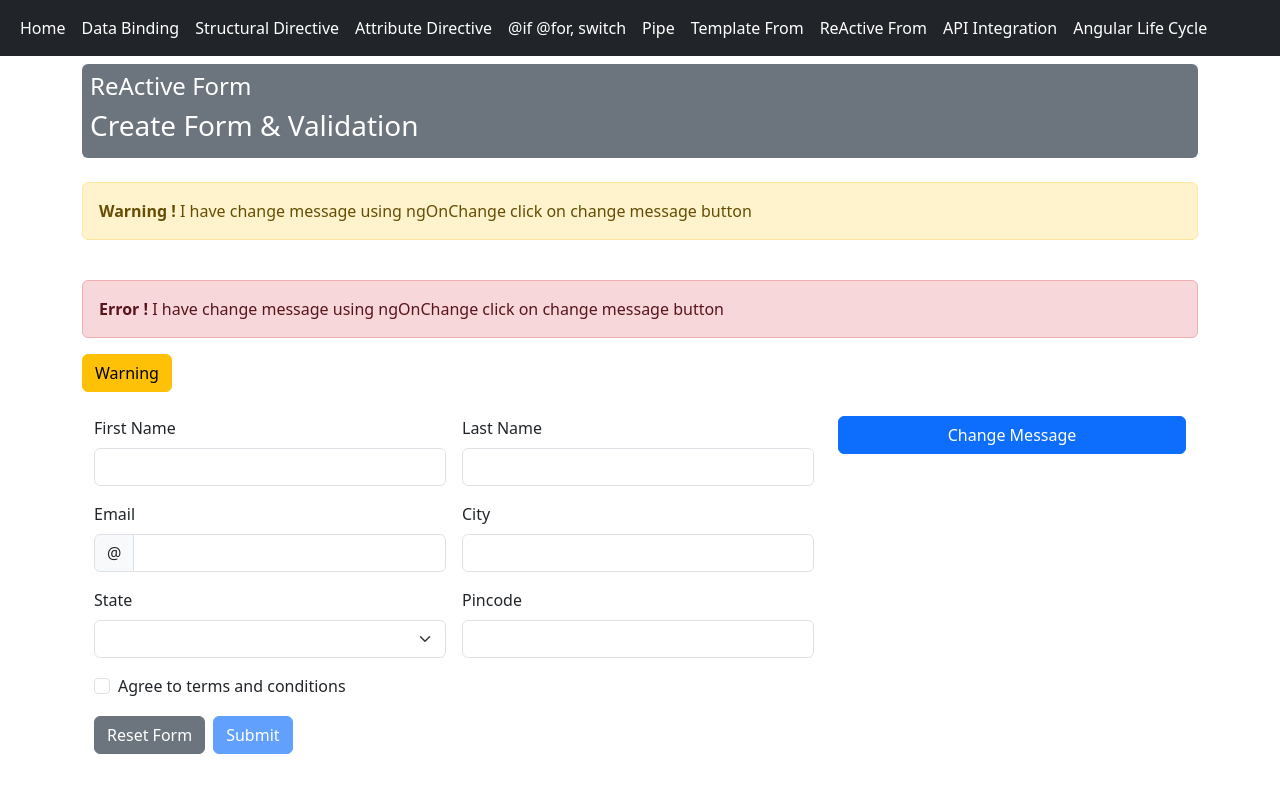
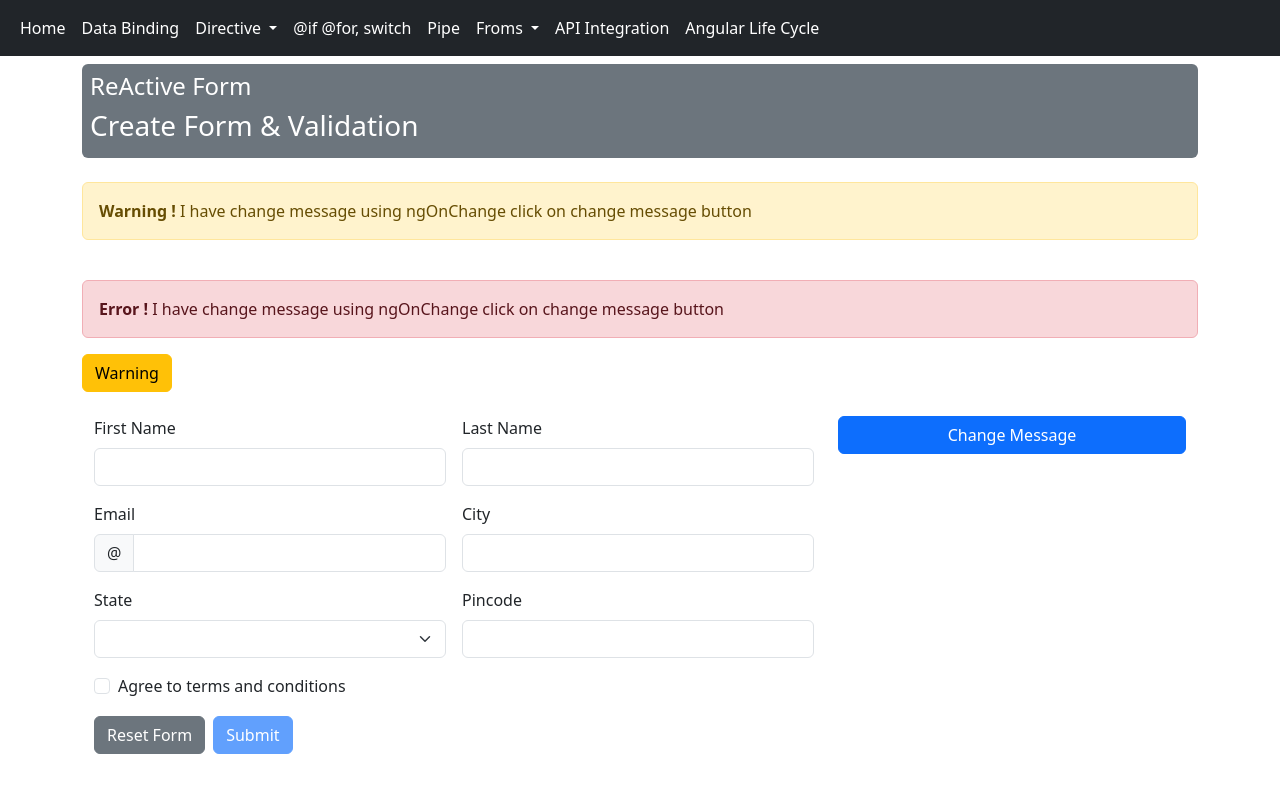
Before and after one commit to amitChauhanDeveloper/learn_angular18, an Angular app: page /reactive-from in a window 1280 px wide. Shown: the top 792 px of the page. Built offline with nearby package versions, Linux system fonts and the light colour scheme.

Commit message:
dropdown add

```diff
--- a/src/app/app.component.css
+++ b/src/app/app.component.css
@@ -2,3 +2,17 @@
   color: goldenrod;
   align-content: center;
 }
+
+/* More specific rule to override Bootstrap's styles */
+.dropdown-menu {
+  background-color: black !important;  /* Black background */
+}
+
+.dropdown-menu .dropdown-item {
+  color: white !important;  /* White text */
+}
+
+.dropdown-menu .dropdown-item:hover {
+  background-color: #333 !important;  /* Darker background on hover */
+  color: white !important;  /* Ensure white text on hover */
+}
--- a/src/app/app.component.html
+++ b/src/app/app.component.html
@@ -12,11 +12,15 @@
         <li class="nav-item">
           <a class="nav-link active" routerLink="data-binding">Data Binding</a>
         </li>
-        <li class="nav-item">
-          <a class="nav-link active" routerLink="structural-dir">Structural Directive</a>
-        </li>
-        <li class="nav-item">
-          <a class="nav-link active" routerLink="attribute-dir">Attribute Directive</a>
+
+        <li class="nav-item dropdown">
+          <a class="nav-link active dropdown-toggle" (click)="toggleDropdown('directive')" role="button" aria-expanded="false">
+            Directive
+          </a>
+          <div class="dropdown-menu" [ngClass]="{ 'show': isDropdownOpen['directive'] }">
+            <a class="dropdown-item" routerLink="structural-dir">Structural Directive</a>
+            <a class="dropdown-item" routerLink="attribute-dir">Attribute Directive</a>
+          </div>
         </li>
         <li class="nav-item">
           <a class="nav-link active" routerLink="control-statement">&#64;if &#64;for, switch</a>
@@ -24,11 +28,15 @@
         <li class="nav-item">
           <a class="nav-link active" routerLink="pipe">Pipe</a>
         </li>
-        <li class="nav-item">
-          <a class="nav-link active" routerLink="template-from">Template From</a>
-        </li>
-        <li class="nav-item">
-          <a class="nav-link active" routerLink="reactive-from">ReActive From</a>
+
+        <li class="nav-item dropdown">
+          <a class="nav-link active dropdown-toggle" (click)="toggleDropdown('forms')" role="button" aria-expanded="false">
+            Froms
+          </a>
+          <div class="dropdown-menu" [ngClass]="{ 'show': isDropdownOpen['forms'] }">
+            <a class="dropdown-item" routerLink="template-from">Template From</a>
+            <a class="dropdown-item" routerLink="reactive-from">ReActive From</a>
+          </div>
         </li>
         <li class="nav-item">
           <a class="nav-link active" routerLink="api-integration">API Integration</a>
--- a/src/app/app.component.ts
+++ b/src/app/app.component.ts
@@ -13,18 +13,43 @@
 export class AppComponent {
   title = 'angular_18_tutorial';
 
+  // State variables for managing UI visibility
   isNavbarOpen = false;
+  isDropdownOpen: { [key: string]: boolean } = {
+    directive: false,
+    forms: false
+  };
 
   constructor(private router: Router) {
     this.router.events.pipe(
       filter(event => event instanceof NavigationEnd)
-    ).subscribe(() => {
-      this.isNavbarOpen = false;
-    });
+    ).subscribe(() => this.resetNavbarAndDropdowns());
   }
 
-  toggleNavbar() {
+  // Toggle navbar visibility
+  toggleNavbar(): void {
     this.isNavbarOpen = !this.isNavbarOpen;
   }
 
+  // Generic toggle for dropdowns
+  toggleDropdown(menu: 'directive' | 'forms'): void {
+    // Close all dropdowns before toggling the target
+    this.resetDropdowns();
+    this.isDropdownOpen[menu] = !this.isDropdownOpen[menu];
+  }
+
+  // Reset all dropdowns to closed state
+  private resetDropdowns(): void {
+    this.isDropdownOpen = {
+      directive: false,
+      forms: false
+    };
+  }
+
+  // Reset all navbar and dropdown states on navigation
+  private resetNavbarAndDropdowns(): void {
+    this.isNavbarOpen = false;
+    this.resetDropdowns();
+  }
+
 }
```
